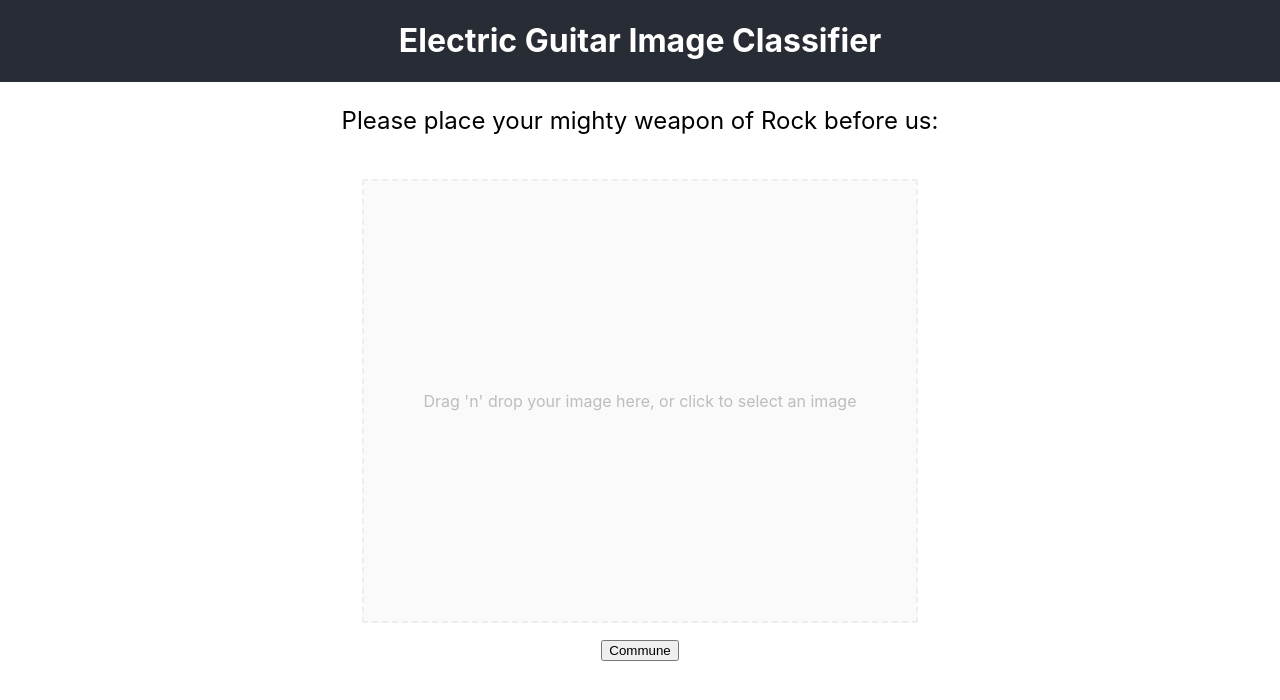
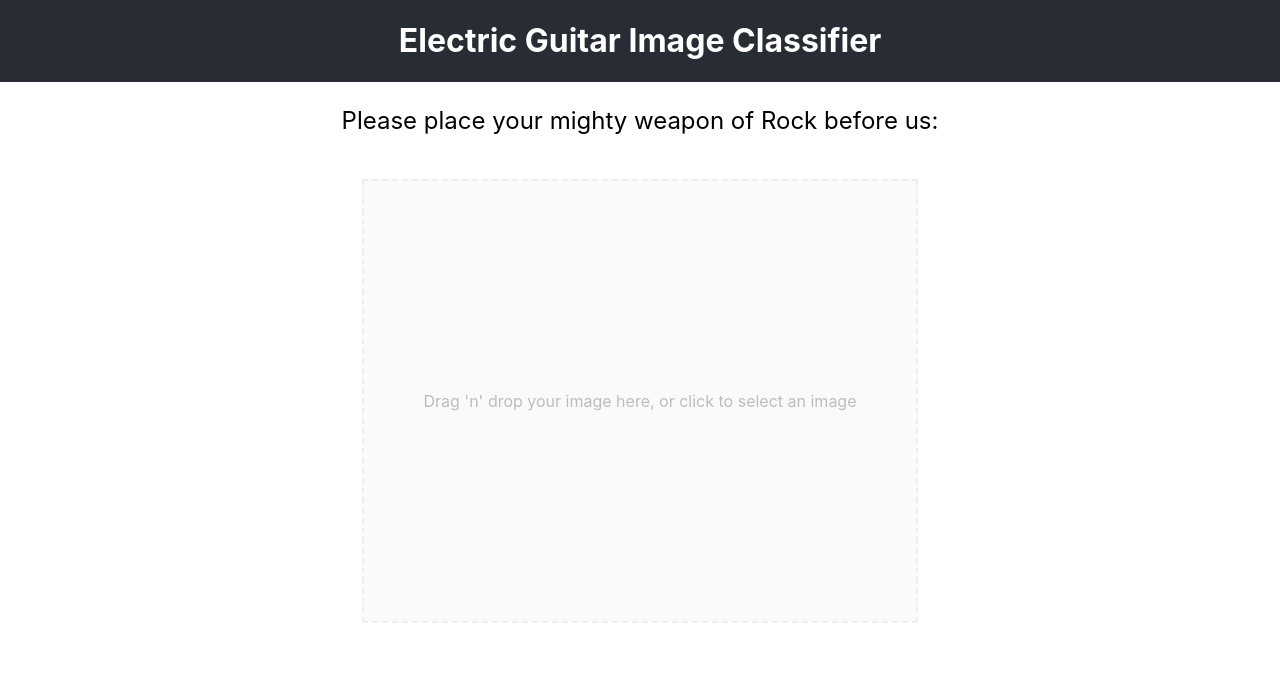
Before and after one commit to HarveyPeachey/final-year-project, a React (Create React App) app: page / in a window 1280 px wide. Shown: the top 700 px of the page. Built offline with nearby package versions, Linux system fonts and the light colour scheme.

Commit message:
fixed commune button conditional code

```diff
--- a/src/ImageUploader/ImageUploader.js
+++ b/src/ImageUploader/ImageUploader.js
@@ -36,7 +36,7 @@ const ImageUploader = ( {handleHasImage, handleImageUpload} ) => {
         <input {...getInputProps()} />
         <p>Drag 'n' drop your image here, or click to select an image</p>
       </div>
-     {!(hasImage && hasUploaded) && <Button text="Commune" />}
+     {(hasImage && (hasImage && !hasUploaded)) && <Button text="Commune" />}
     </form>
     </>
   );
```
